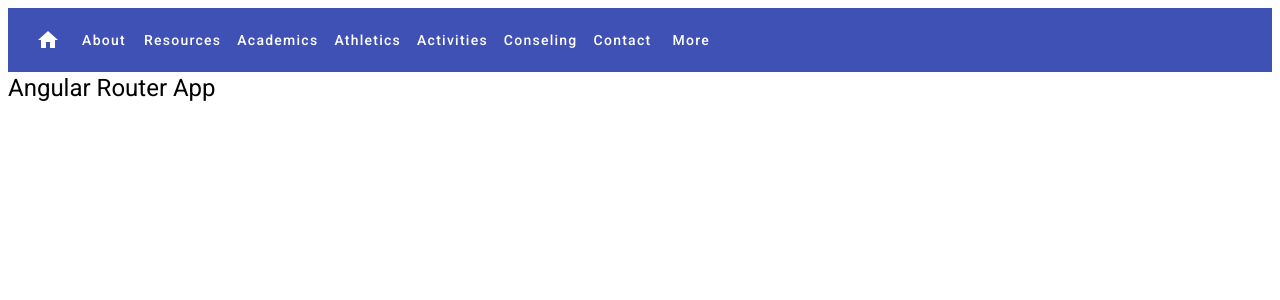
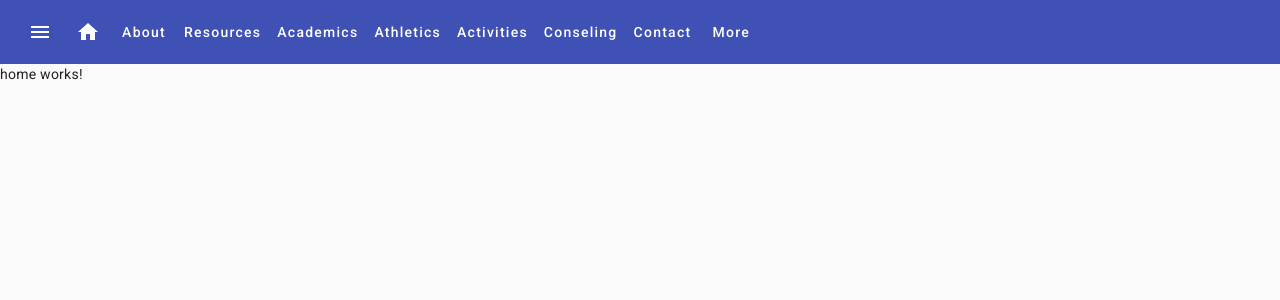
Before and after one commit to CoderWarrior48/DelOroApp, an Angular app in the folder DelOroApp/: page /home in a window 1280 px wide. Before the commit this address led to /. Shown: the top 300 px of the page. Built offline with nearby package versions, Linux system fonts and the light colour scheme.

Commit message:
6 files modified, 5 added (Adding interactive navigation)

```diff
--- a/DelOroApp/src/app/app.component.html
+++ b/DelOroApp/src/app/app.component.html
@@ -1,7 +1,5 @@
-<app-nav-bar></app-nav-bar>
-<h1>Angular Router App</h1>
-
+<app-nav-bar>
+  <!-- The routed views render in the <router-outlet>-->
+  <router-outlet></router-outlet>
+</app-nav-bar>
 <!-- This nav gives you links to click, which tells the router which route to use (defined in the routes constant in  AppRoutingModule) -->
-
-<!-- The routed views render in the <router-outlet>-->
-<router-outlet></router-outlet>
--- /dev/null
+++ b/DelOroApp/src/app/home/home.component.html
@@ -0,0 +1 @@
+<p>home works!</p>
--- /dev/null
+++ b/DelOroApp/src/app/material/material.module.ts
@@ -0,0 +1,24 @@
+import { NgModule } from '@angular/core';
+import { CommonModule } from '@angular/common';
+import { BrowserAnimationsModule } from '@angular/platform-browser/animations';
+import { MatToolbarModule } from '@angular/material/toolbar';
+import { MatButtonModule } from '@angular/material/button';
+import { MatIconModule } from '@angular/material/icon';
+import { MatListModule } from '@angular/material/list';
+import { MatSidenavModule } from '@angular/material/sidenav';
+
+const modules = [
+  BrowserAnimationsModule,
+  MatToolbarModule,
+  MatButtonModule,
+  MatIconModule,
+  MatListModule,
+  MatSidenavModule,
+];
+
+@NgModule({
+  declarations: [],
+  imports: [CommonModule, modules],
+  exports: [modules],
+})
+export class MaterialModule {}
--- a/DelOroApp/src/app/nav-bar/nav-bar.component.html
+++ b/DelOroApp/src/app/nav-bar/nav-bar.component.html
@@ -1,4 +1,29 @@
-<mat-toolbar color="primary">
+<mat-sidenav-container>
+  <mat-sidenav #sidenav roll="navigation">
+    <mat-nav-list>
+      <a mat-list-item
+        routerLink="/"
+      >
+        <mat-icon>home</mat-icon>
+        <span>Home</span>
+      </a>
+      <ng-container *ngFor="let item of links">
+        <mat-list-item
+        *ngFor="let item of links"
+        routerLinkActive="selected"
+        [routerLink]="item.path"
+        >
+          {{item.name}}
+        </mat-list-item>
+      </ng-container>
+    </mat-nav-list>
+  </mat-sidenav>
+  <mat-toolbar id="app-toolbar" color="primary">
+    <div class="hide-gt-sm">
+      <button mat-icon-button>
+        <mat-icon>menu</mat-icon>
+      </button>
+    </div>
     <button mat-icon-button routerLink="/">
       <mat-icon>home</mat-icon>
     </button>
@@ -11,3 +36,5 @@
       {{ item.name }}
     </button>
   </mat-toolbar>
+  <ng-content></ng-content>
+</mat-sidenav-container>
--- a/DelOroApp/src/app/nav-bar/nav-bar.component.scss
+++ b/DelOroApp/src/app/nav-bar/nav-bar.component.scss
@@ -0,0 +1,22 @@
+mat-sidenav-container {
+  height: 100%;
+
+  .app-toolbar {
+    position: sticky;
+    position: -webkit-sticky;
+    top: 0;
+    z-index: 1000;
+  }
+
+  .branding {
+    cursor: pointer;
+    overflow: hidden;
+    text-overflow: ellipsis;
+
+    &.box {
+      display: flex;
+      align-items: center;
+    }
+  }
+
+}
--- a/DelOroApp/src/styles.scss
+++ b/DelOroApp/src/styles.scss
@@ -1 +1,3 @@
 /* You can add global styles to this file, and also import other style files */
+html, body { height: 100%;}
+body { margin: 0;}
```
Also changed, not shown: DelOroApp/src/app/app-routing.module.ts (+5 -3 lines), DelOroApp/src/app/app.module.ts (+4 -8 lines), DelOroApp/src/app/home/home.component.ts (added, +10 -0 lines), DelOroApp/src/app/home/home.component.scss (added), 1 other file (tests, documents, lock files or other folders). Lines whose indentation alone changed are shown as unchanged.
